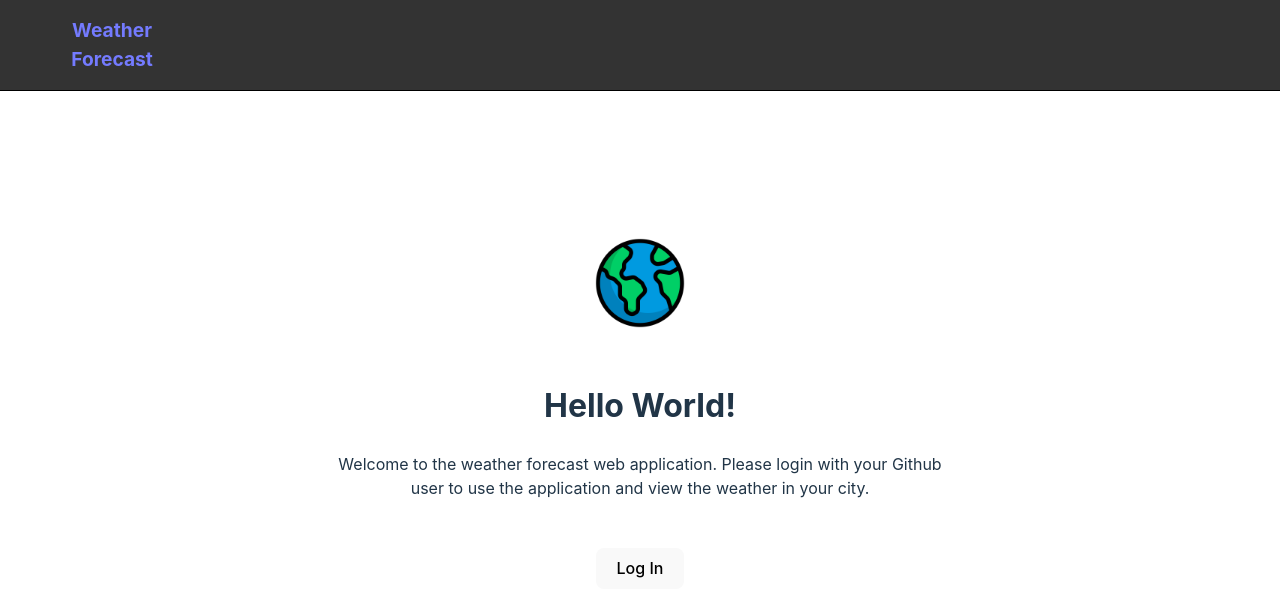
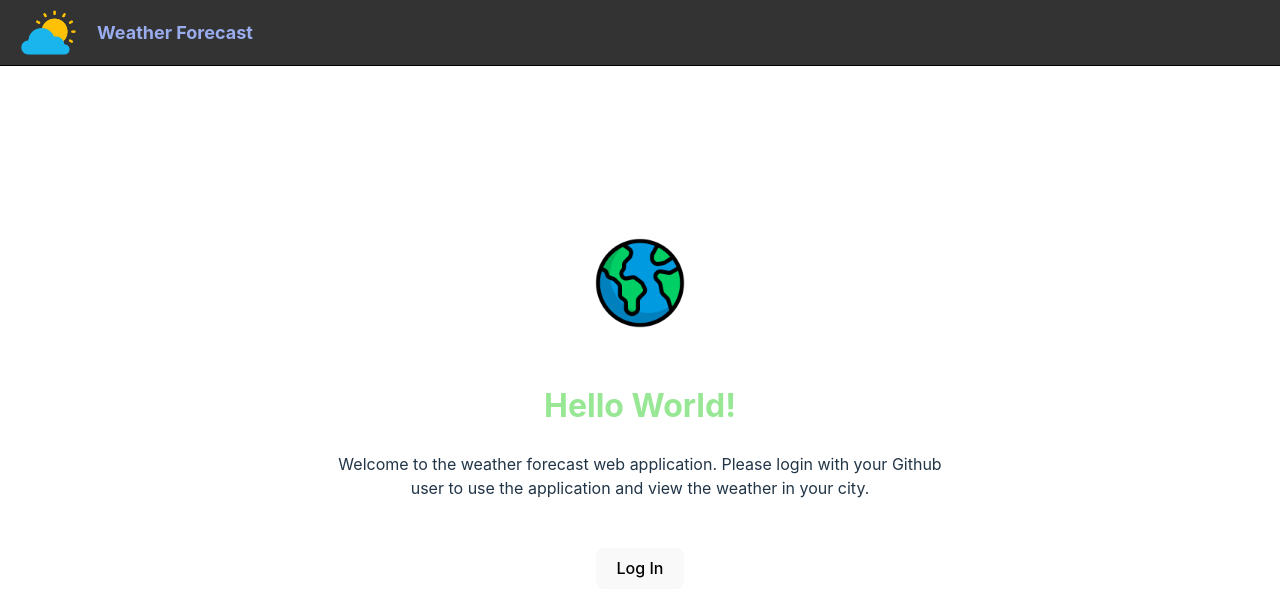
Before and after one commit to Dev-Challenger/weather-forecast-app, a React (Vite) app: page / in a window 1280 px wide. Shown: the top 616 px of the page. Built offline with nearby package versions, Linux system fonts and the light colour scheme.

Commit message:
feat|ui: better ux (enter-input shortcut, weather loading indicator, github-accnt identifier). ui, changed text colors and icons

```diff
--- a/src/components/AuthLogout.jsx
+++ b/src/components/AuthLogout.jsx
@@ -1,11 +1,12 @@
 import { useAuth0 } from "@auth0/auth0-react";
+import './styles/AuthLogout.css'
 
 const AuthLogout = () => {
     const { logout, isAuthenticated } = useAuth0();
 
     return (
         isAuthenticated &&
-        <button onClick={() => logout()}>Logout</button>
+        <button className="button-logout" onClick={() => logout()}>Logout</button>
     )
 };
 
--- a/src/components/Navbar.jsx
+++ b/src/components/Navbar.jsx
@@ -1,12 +1,19 @@
 import AuthLogout from './AuthLogout';
 import { Link } from 'react-router-dom';
+import weatherIconLogo from '../assets/weatherIconLogo.png';
 import './styles/Navbar.css'
 
 const Navbar = () => {
 
     return (
         <div className="navbar">
-            <Link className="link-home" to="/">Weather Forecast</Link>
+            <Link to="/">
+                <div className='link-logo'>
+
+                    <img className="logo-icon" src={weatherIconLogo} alt="logo" />
+                    <p>Weather Forecast</p>
+                </div>
+            </Link>
             <AuthLogout />
         </div>
     )
--- a/src/components/UserProfile.jsx
+++ b/src/components/UserProfile.jsx
@@ -4,14 +4,15 @@ const UserProfile = () => {
     const { user, isAuthenticated } = useAuth0();
 
     return (
-        isAuthenticated && (
-            <>
-                <h1>{user.name}</h1>
-                <a href={`https://www.github.com/${user.nickname}`}>github.com/{user.nickname}</a>
-            </>
-        )
+        isAuthenticated && (<>
 
-    )
+            <h1>{user.name}</h1>
+            {user.sub.includes('github') ?
+                <a href={`https://www.github.com/${user.nickname}`}>github.com/{user.nickname}</a> :
+                ""
+            }
+
+        </>))
 };
 
 export default UserProfile;
--- /dev/null
+++ b/src/components/styles/AuthLogout.css
@@ -0,0 +1,5 @@
+.button-logout {
+    color: rgb(118, 167, 111);
+    background-color: rgb(36, 36, 36);
+    border-radius: 0;
+}
--- a/src/components/styles/Navbar.css
+++ b/src/components/styles/Navbar.css
@@ -8,3 +8,22 @@
     border-bottom: 1px solid #000;
     justify-content: space-between;
 }
+
+.logo-icon {
+    width: 65px;
+}
+
+.link-logo {
+    display: flex;
+    flex-direction: row;
+    margin-left: 1rem;
+    align-items: center;
+    justify-content: center;
+    font-weight: bolder;
+    font-size: large;
+    color: rgb(153, 172, 238);
+  }
+
+  .link-logo > * {
+    margin-right: 1rem;
+  }
--- a/src/pages/Home.jsx
+++ b/src/pages/Home.jsx
@@ -2,9 +2,9 @@ import { Link } from "react-router-dom";
 import { useEffect, useState } from "react";
 import { useDispatch } from "react-redux";
 import { setCity, setLoggedState } from "../state/slices/manageUser";
+import { useNavigate } from "react-router-dom";
 import UserProfile from "../components/UserProfile";
-
-import weatherIcon from '../assets/weatherIcon.png';
+import weatherIcon from '../assets/weatherIconHome.webp';
 import './styles/Home.css'
 
 
@@ -12,10 +12,22 @@ const Home = () => {
 
     const dispatch = useDispatch()
     const [validCity, setValidCity] = useState(false);
+    const navigateTo = useNavigate();
+    let input = document.getElementById("input-city");;
 
     useEffect(() => {
         dispatch(setLoggedState(true))
+
+        input = document.getElementById("input-city");
+        input.addEventListener("keyup", (e) => {
+            e.preventDefault();
+            if (e.key === "Enter") {
+                navigateTo("/weatherforecast")
+            }
+        })
+        return () => input.removeEventListener("keydown", (e) => { })
     }, [])
+
 
     function checkValidCity(city) {
         console.log("Checking City...");
@@ -31,12 +43,12 @@ const Home = () => {
     return (
         <>
             <div className="user-profile">
-            <img className="logo" src={weatherIcon} alt="logo" />
+                <img className="logo" src={weatherIcon} alt="logo" />
                 <UserProfile />
             </div>
             <div className="input-search">
 
-                <input type="text" placeholder=" City" onChange={(e) => checkValidCity(e.target.value)} />
+                <input id="input-city" type="text" placeholder=" City" onChange={(e) => checkValidCity(e.target.value)} />
 
                 <Link className="link-button" to={validCity ? "/weatherforecast" : ""}>Display Weather</Link>
 
--- a/src/pages/LandingPage.jsx
+++ b/src/pages/LandingPage.jsx
@@ -1,4 +1,4 @@
-import { useEffect, useState } from "react";
+import { useEffect } from "react";
 import { useAuth0 } from "@auth0/auth0-react";
 import { useNavigate } from "react-router-dom";
 import { Link } from "react-router-dom";
@@ -21,12 +21,14 @@ const LandingPage = () => {
 
     return (
         <div className="landing-container">
-        <img className="logo" src={worldIcon} alt="logo" />
-            <h1>Hello World!</h1>
+
+            <img className="logo" src={worldIcon} alt="logo" />
+
+            <h1 className="text-welcome">Hello World!</h1>
             <p>Welcome to the weather forecast web application. Please login with your
                 Github user to use the application and view the weather in your city.</p>
 
-            <div className="user-state-buttons">
+            <div className="user-state-actions">
                 {error && <div> There was a problem with logging in: {error.message}</div>}
                 {isLoading && <div> User Logging In . . .</div>}
 
@@ -41,8 +43,6 @@ const LandingPage = () => {
 
         </div>
     )
-
 }
 
-
 export default LandingPage;
--- a/src/pages/WeatherForecast.jsx
+++ b/src/pages/WeatherForecast.jsx
@@ -7,7 +7,9 @@ import './styles/WeatherForecast.css'
 const WeatherForecast = () => {
 
     const { city } = useSelector((state) => state.user);
-    const { data } = useGetWeatherData(city)
+    const { data, isFetching } = useGetWeatherData(city)
+
+
 
     return (
         <div className="weather-main">
@@ -16,15 +18,16 @@ const WeatherForecast = () => {
 
             <div className="weather-info">
 
+                {isFetching ? <h1>Loading...</h1> : <>
                     {data ? (<>
 
-                    <h1>{data && data.name}</h1>
+                        <h1 className="city-name">{data && data.name.toUpperCase()}</h1>
 
-                    <div className="weather-grid"  >
+                        <div className="weather-grid" >
 
                             <ul>
                                 <li>Date</li>
-                            <li>{data ?  getCityDate(data.timezone)  : ""}</li>
+                                <li>{data ? getCityDate(data.timezone) : ""}</li>
                             </ul>
                             <ul>
                                 <li>Temp(F)</li>
@@ -50,8 +53,8 @@ const WeatherForecast = () => {
                         </div>
                     </>) : (
                         <h3>No weather data found for {city}</h3>
-                )}
-
+                    )} </>
+                }
             </div>
 
             <Link className="link-button" to="/home" >Back</Link>
--- a/src/pages/styles/LandingPage.css
+++ b/src/pages/styles/LandingPage.css
@@ -3,7 +3,12 @@
     max-width: 40rem;
   }
 
-  .user-state-buttons {
+
+.text-welcome {
+  color: rgb(152, 231, 149);
+}
+
+  .user-state-actions {
     margin-top: 3rem;
   }
 
--- a/src/pages/styles/WeatherForecast.css
+++ b/src/pages/styles/WeatherForecast.css
@@ -1,3 +1,9 @@
+
+
+h2 {
+  color: rgb(0, 224, 224);
+}
+
 .weather-info {
   display: flex;
   flex-direction: column;
@@ -37,7 +43,13 @@
   background-color: #88888880;
 }
 
-  @media ( max-width: 600px ) {
+
+.city-name {
+  color: rgb(175, 255, 96);
+}
+
+
+@media (max-width: 600px) {
 
   .weather-main {
     max-width: 20rem;
```
Also changed, not shown: src/assets/weatherIconHome.webp (added), src/assets/weatherIconLogo.png (renamed from src/assets/weatherIcon.png). Lines whose indentation alone changed are shown as unchanged.
